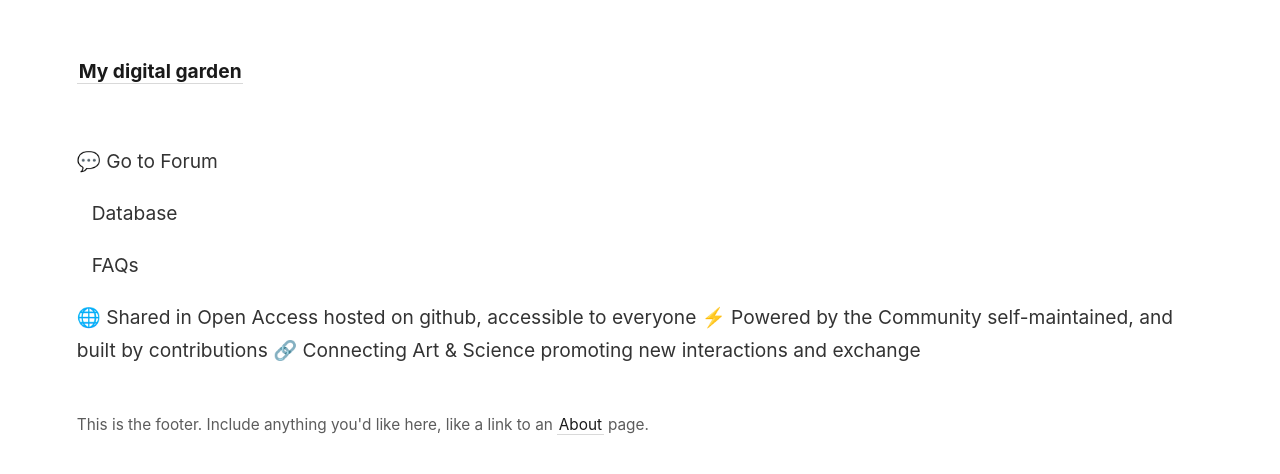
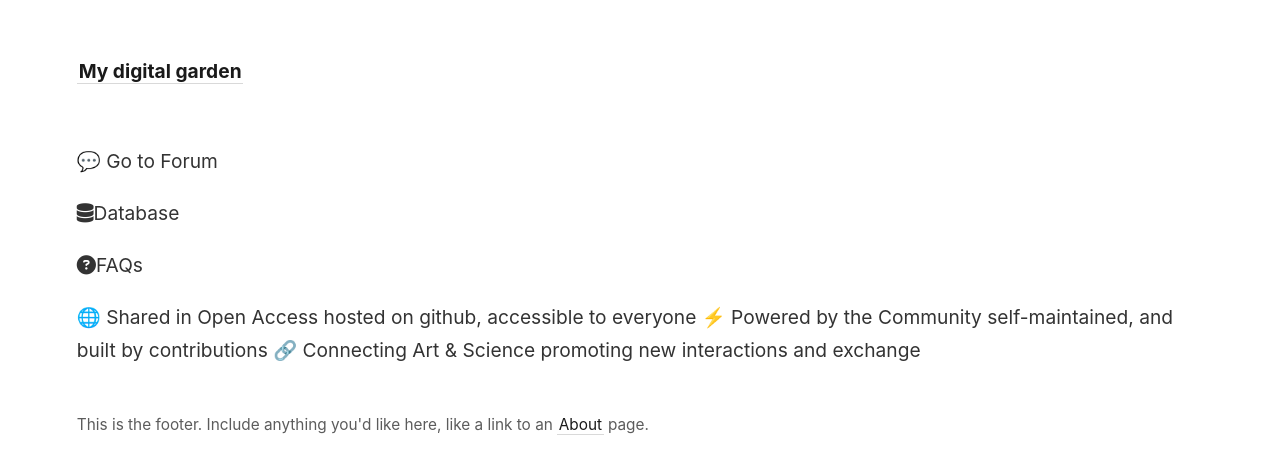
Before and after one commit to Quantumland-art/community, a Jekyll site: the page built from _pages/index.md, in a window 1280 px wide. Shown: the top 474 px of the page. Built offline with Jekyll 4.4.1, drawn with Linux system fonts in a browser that asks for light colours.

Commit message:
Update head.html

```diff
--- a/_includes/head.html
+++ b/_includes/head.html
@@ -45,5 +45,5 @@
       {{ page.title }} &mdash; {{ site.title }}
     {% endif %}
   </title>
-  <link rel="stylesheet" href="https://cdnjs.cloudflare.com/ajax/libs/font-awesome/6.4.2/css/fontawesome.min.css">
+  <link rel="stylesheet" href="https://cdnjs.cloudflare.com/ajax/libs/font-awesome/6.4.2/css/all.min.css">
 </head>
```
